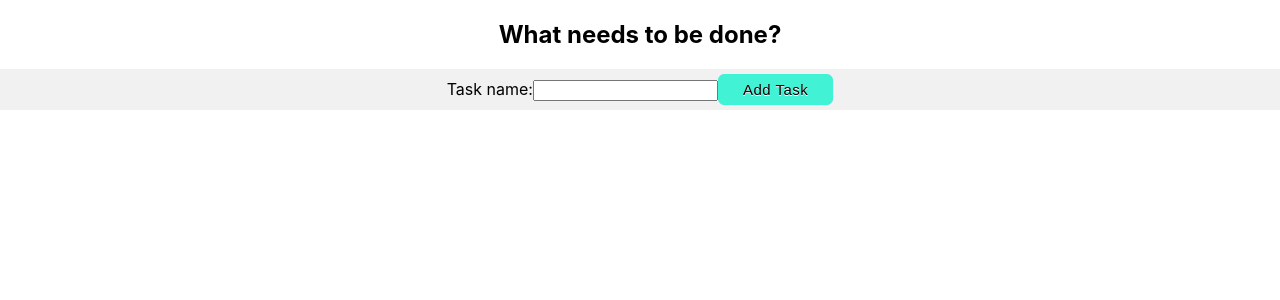
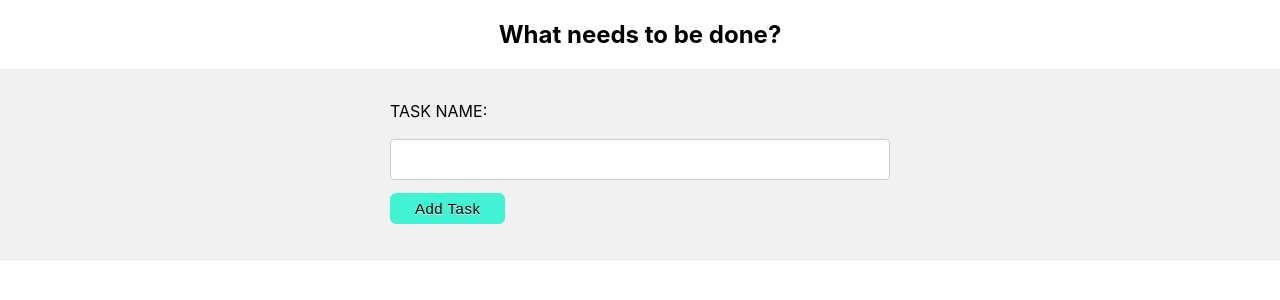
Before and after one commit to CarolinaFledgling/ToDoCodingChallenge, a React (Create React App) app: page / in a window 1280 px wide. Shown: the top 300 px of the page. Built offline with nearby package versions, Linux system fonts and the light colour scheme.

Commit message:
handling error in the form , when we have empty input, or we will have less than 3 letters

```diff
--- a/src/components/AddTask/AddTask.js
+++ b/src/components/AddTask/AddTask.js
@@ -2,30 +2,55 @@ import React, { useState } from "react";
 import { Button } from "../UI/Button/Button";
 import { Card } from "../UI/Card/Card";
 import { Wrapper } from "../UI/Wrapper/Wrapper";
+import styled from "./AddTask.module.css";
 
 export const AddTask = () => {
   const [enteredTask, setEnteredTask] = useState("");
+  const [error, setError] = useState("");
 
   const addTaskHandler = (e) => {
     e.preventDefault();
-    console.log(enteredTask)
+
+    if (enteredTask.trim().length === 0 || enteredTask.trim().length <= 3) {
+      setError({
+        title: "We have a error:",
+        message: "Please enter task, more than 3 letters",
+      });
+      return;
+    }
+
+    console.log(enteredTask);
+    setEnteredTask("");
+    setError("");
   };
 
   const userTaskChangeHandler = (e) => {
     setEnteredTask(e.target.value);
-    console.log("task:", enteredTask)
+    console.log("task:", enteredTask);
   };
   return (
     <Wrapper>
       <Card>
-        <form onSubmit={addTaskHandler} autoComplete="off">
-          <label htmlFor="task">Task name:</label>
+        <form
+          className={styled.form}
+          onSubmit={addTaskHandler}
+          autoComplete="off"
+        >
+          <label className={styled.label} htmlFor="task">
+            Task name:
+          </label>
           <input
+            className={styled.input}
             id="task"
             type="text"
             value={enteredTask}
             onChange={userTaskChangeHandler}
           />
+          {error && (
+            <p className={styled.error}>
+              {error.title} {error.message}
+            </p>
+          )}
           <Button type="submit">Add Task</Button>
         </form>
       </Card>
--- /dev/null
+++ b/src/components/AddTask/AddTask.module.css
@@ -0,0 +1,27 @@
+.form {
+  display: flex;
+  flex-direction: column;
+  align-items: flex-start;
+  padding: 2rem;
+  width: 500px;
+}
+
+.label {
+  margin-bottom: 10px;
+  text-transform: uppercase;
+}
+
+.input {
+  width: 100%;
+  padding: 12px 20px;
+  margin: 8px 0;
+  display: inline-block;
+  border: 1px solid #ccc;
+  border-radius: 4px;
+  box-sizing: border-box;
+}
+
+
+.error{
+    color: rgba(255, 0, 0, 0.821);
+}
--- a/src/components/UI/Card/Card.module.css
+++ b/src/components/UI/Card/Card.module.css
@@ -1,3 +1,6 @@
 .card {
+  display: flex;
+  width: 100%;
+  justify-content: center;
   background-color: #f2f1f1;
 }
```
